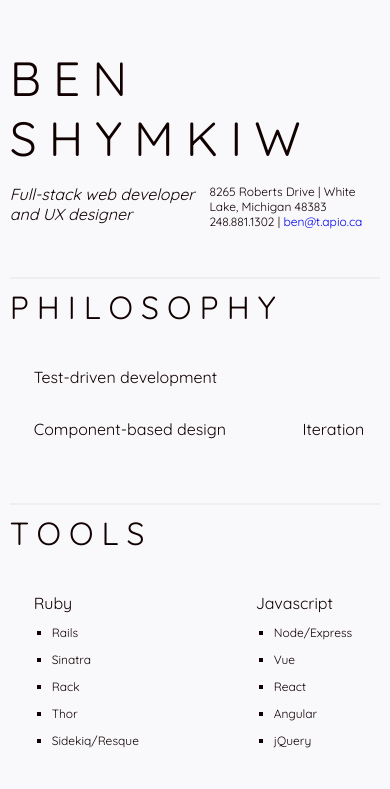
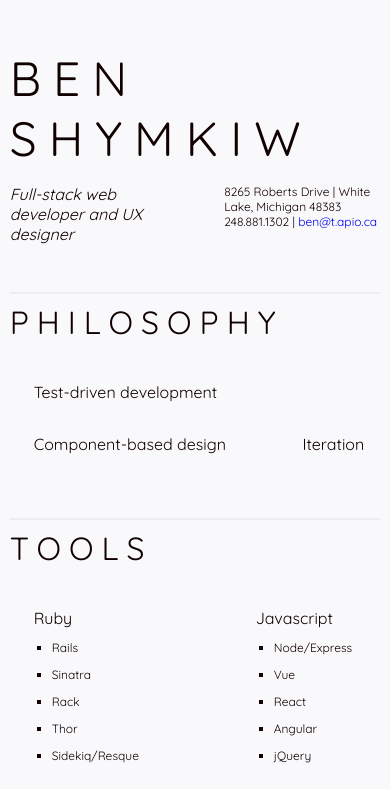
Before and after one commit to iamsolarpowered/iamsolarpowered.github.io, a plain HTML site: page index.html in a window 390 px wide. Shown: the top 789 px of the page. Drawn offline with Linux system fonts and the light colour scheme.

Commit message:
Provide a bit more white space in info section on small screens.

```diff
--- a/css/main.css
+++ b/css/main.css
@@ -70,6 +70,7 @@ h2 {
 }
 .info .description {
   font-style: italic;
+  margin-right: 2em;
 }
 .info p {
   margin: 0;
```
